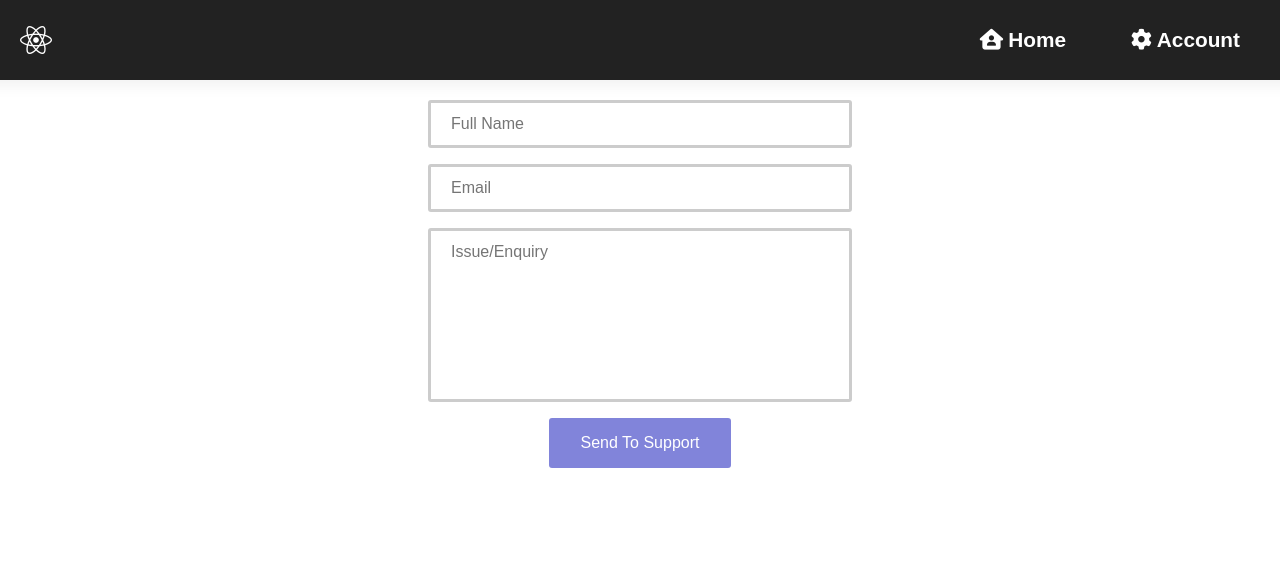
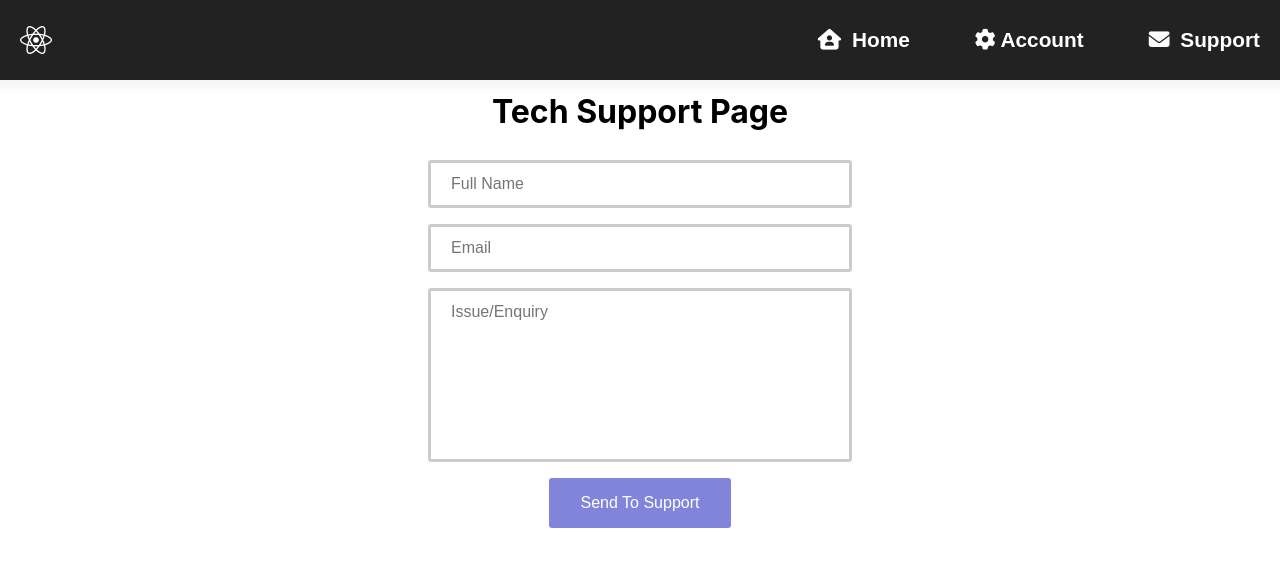
Before and after one commit to marcus-karozis/Project-4-Team-5, a React (Create React App) app: page /techSupportPage in a window 1280 px wide. Shown: the top 566 px of the page. Built offline with nearby package versions, Linux system fonts and the light colour scheme.

Commit message:
re-added tech support page to sprint 3
added link for tech support page to navbar

```diff
--- a/src/components/Navbar.js
+++ b/src/components/Navbar.js
@@ -1,5 +1,6 @@
 import { Component, useState } from "react";
 import "./NavbarStyles.css";
+import { BrowserRouter as Router, Route, Link, Routes} from 'react-router-dom';
 
 function Navbar() {
     const [clicked, setClicked] = useState(false);
@@ -30,13 +31,24 @@ function Navbar() {
                 </div>
 
                 <ul className={clicked ? "navbar active" : "navbar"}>
-                    <li><a className="active" href="index.html">
+                    <li>
+                        {/* <a className="active" href="index.html">
                         <i className="fa-solid fa-house-user"></i>
                         Home
-                    </a></li>
+                    </a> */}
+                        <Link to="/" style={{ textAlign: 'center'}}>
+                        <i className="fa-solid fa-house-user"></i> Home
+                        </Link>
+                    </li>
                     <li><a href="index.html">
                         <i className="fa-solid fa-gear"></i>
                         Account</a></li>
+
+                    <li>
+                        <Link to="/techSupportPage" style={{ textAlign: 'center'}}>
+                            <i className="fa-solid fa-envelope"></i> Support
+                        </Link>
+                    </li>
                 </ul>
             </nav>
         </>
--- a/src/components/NavbarStyles.css
+++ b/src/components/NavbarStyles.css
@@ -139,7 +139,8 @@ nav{
 
     .navbar li a:hover,
     .navbar li a.active:hover {
-        display: none;
+        /* display: none; */
+        color:#17cf97;
     }
 
     .navbar li a:hover::after,
--- a/src/techSupportPage/TechSupportPage.js
+++ b/src/techSupportPage/TechSupportPage.js
@@ -62,6 +62,7 @@ function TechSupportPage() {
 
             <div className="page_padding" style={{textAlign: 'center'}}>
                 <h1>Tech Support Page</h1>
+                <h1>Tech Support Page</h1>
                 <form method="post" ref={formThing} onSubmit={handleSubmitSupportForm}>
                     <div id="name_box">
                         {/* <div className="label_div" style={{}}>
```
